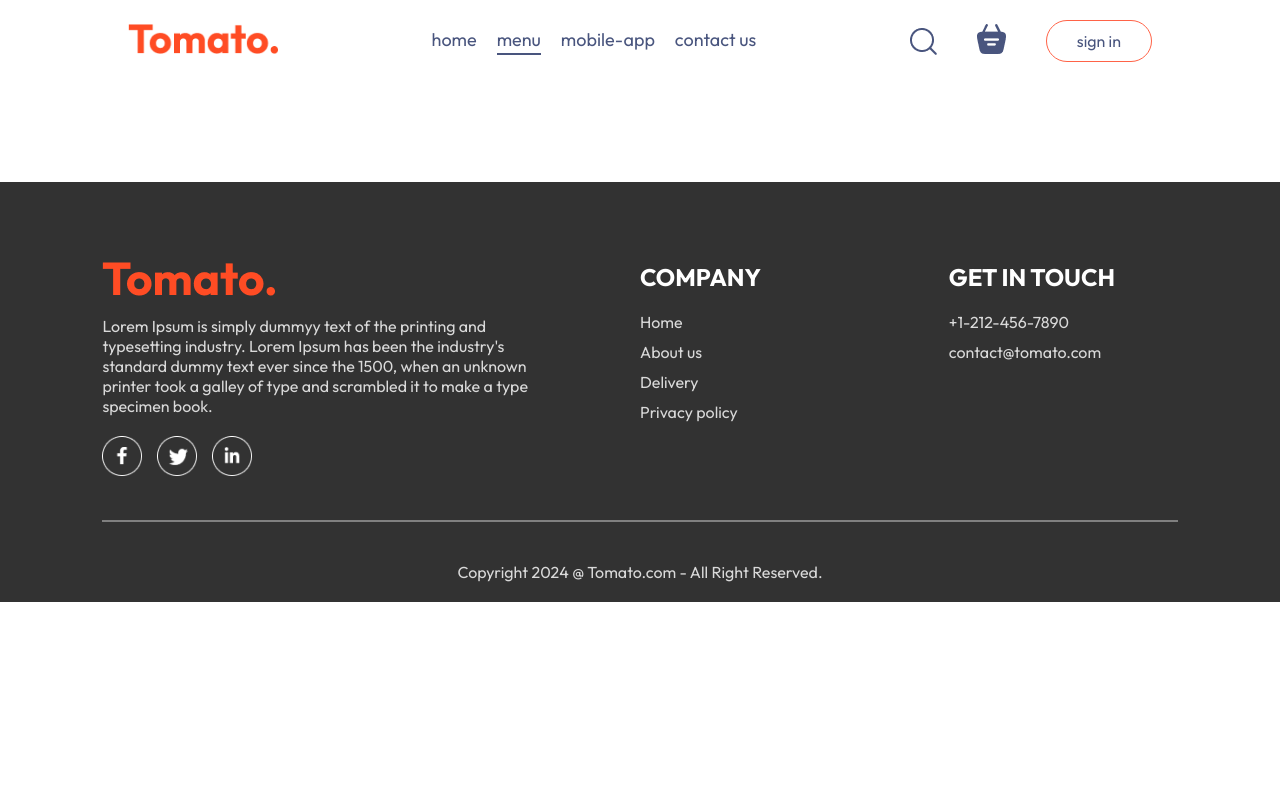
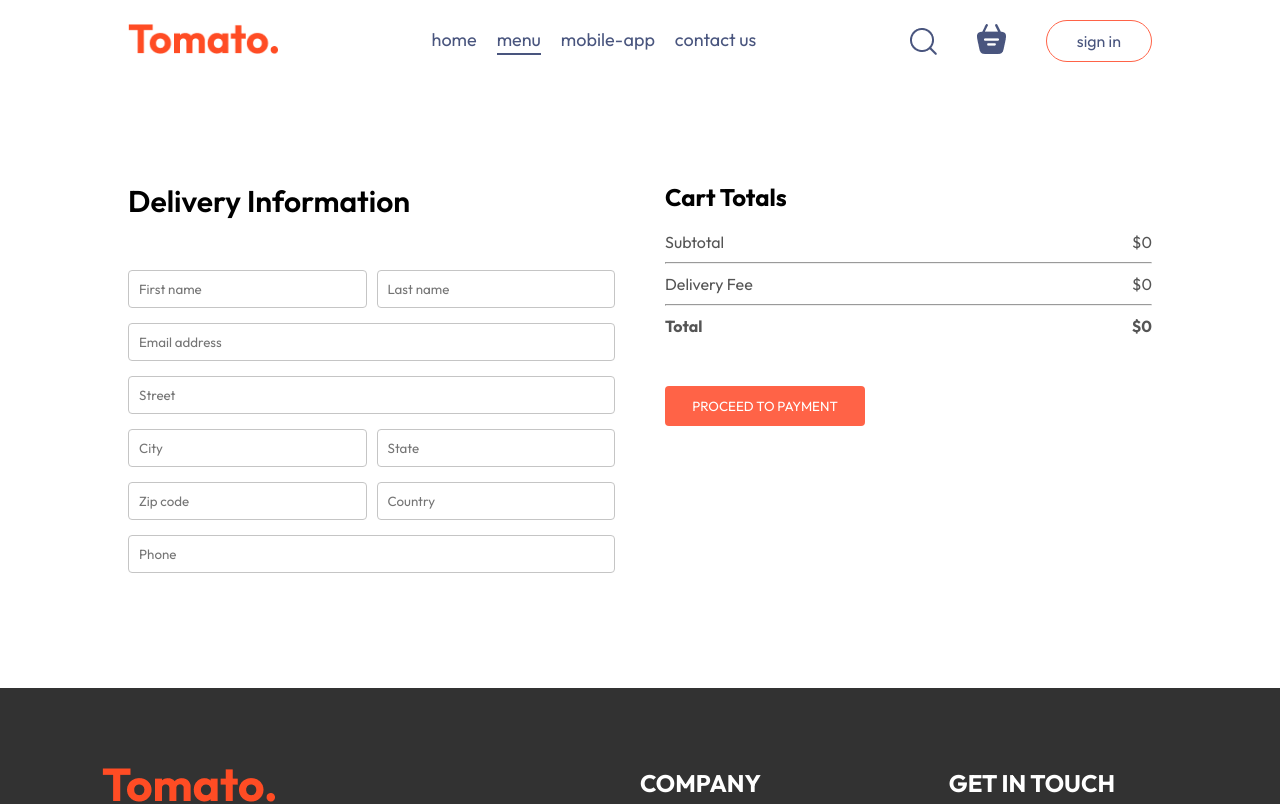
Before and after one commit to TiM1113/Project-FoodDelivery, a React (Vite) app in the folder frontend/: page /order in a window 1280 px wide. Shown: the top 804 px of the page. Built offline with nearby package versions, Linux system fonts and the light colour scheme.

Commit message:
PlaceOrder page and LoginPopup

```diff
--- a/frontend/src/pages/Cart/Cart.jsx
+++ b/frontend/src/pages/Cart/Cart.jsx
@@ -53,12 +53,12 @@
             <hr />
             <div className="cart-total-details">
               <p>Delivery Fee</p>
-              <p>${2}</p>
+              <p>${getTotalCartAmount()===0?0:2}</p>
             </div>
             <hr />
             <div className="cart-total-details">
               <b>Total</b>
-              <b>${getTotalCartAmount()+2}</b>
+              <b>${getTotalCartAmount()===0?0:getTotalCartAmount()+2}</b>
             </div>
           </div>
           <button onClick={()=>navigate('/order')}>PROCEED TO CHECKOUT</button>
--- a/frontend/src/pages/PlaceOrder/PlaceOrder.css
+++ b/frontend/src/pages/PlaceOrder/PlaceOrder.css
@@ -0,0 +1,41 @@
+.place-order{
+  display: flex;
+  align-items: start;
+  justify-content: space-between;
+  gap: 50px;
+  margin-top: 100px;
+}
+
+.place-order-left{
+  width: 100%;
+  max-width: max(30%, 500px);
+}
+
+.place-order-left .title{
+  font-size: 30px;
+  font-weight: 600;
+  margin-bottom: 50px;
+}
+
+.place-order-left input{
+  margin-bottom: 15px;
+  width: 100%;
+  padding: 10px;
+  border: 1px solid #c5c5c5;
+  border-radius: 4px;
+  outline-color: tomato;
+}
+
+.place-order-left .multi-fields{
+  display: flex;
+  gap: 10px;
+}
+
+.place-order-right{
+  width: 100%;
+  max-width: max(40%, 500px);
+}
+
+.place-order .cart-total button{
+  margin-top: 30px;
+}
--- a/frontend/src/pages/PlaceOrder/PlaceOrder.jsx
+++ b/frontend/src/pages/PlaceOrder/PlaceOrder.jsx
@@ -1,10 +1,54 @@
-import React from 'react'
+import React, { useContext } from 'react'
 import './PlaceOrder.css'
+import { StoreContext } from '../../context/StoreContext'
 const PlaceOrder = () => {
+
+  const {getTotalCartAmount} = useContext(StoreContext)
+
   return (
-    <div>
+    <form className='place-order'>
+      <div className="place-order-left">
+        <p className="title">Delivery Information</p>
+        <div className="multi-fields">
+          <input type="text" placeholder='First name'/>
+          <input type="text" placeholder='Last name'/>
+        </div>
+        <input type="email" placeholder='Email address'/>
+        <input type="text" placeholder='Street'/>
+        <div className="multi-fields">
+          <input type="text" placeholder='City'/>
+          <input type="text" placeholder='State'/>
+        </div>
+        <div className="multi-fields">
+          <input type="text" placeholder='Zip code'/>
+          <input type="text" placeholder='Country'/>
+        </div>
+        <input type="text" placeholder='Phone' />
+      </div>
+      <div className="place-order-right">
+      <div className="cart-total">
+          <h2>Cart Totals</h2>
+          <div>
+          <div className="cart-total-details">
+              <p>Subtotal</p>
+              <p>${getTotalCartAmount()}</p>
+            </div>
+            <hr />
+            <div className="cart-total-details">
+              <p>Delivery Fee</p>
+              <p>${getTotalCartAmount()===0?0:2}</p>
+            </div>
+            <hr />
+            <div className="cart-total-details">
+              <b>Total</b>
+              <b>${getTotalCartAmount()===0?0:getTotalCartAmount()+2}</b>
+            </div>
+          </div>
+          <button >PROCEED TO PAYMENT</button>
+        </div>
 
-    </div>
+      </div>
+    </form>
   )
 }
 
```
